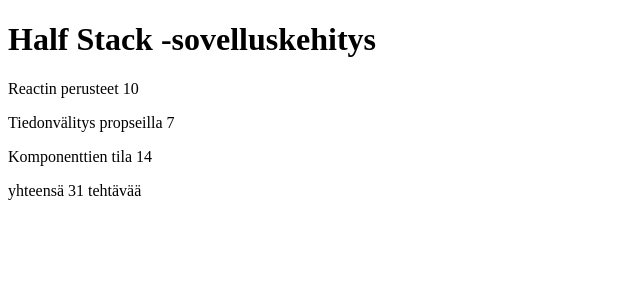
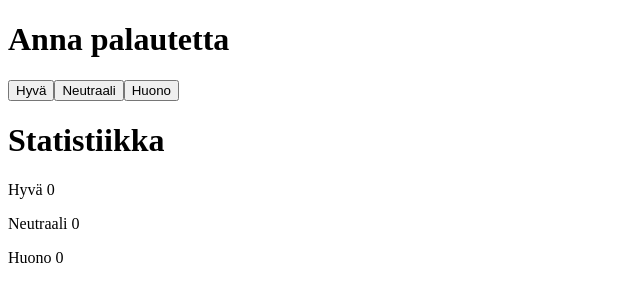
Before and after one commit to oharkonsalo/TKT21009, a React (Create React App) app in the folder osa1/: page / in a window 1280 px wide. Shown: the top 302 px of the page, without its empty margins (0-640 px from the left). Built offline with nearby package versions, Linux system fonts and the light colour scheme.

Commit message:
osa 1 tehtävä 1.6 (unicafe)

```diff
--- a/osa1/src/index.js
+++ b/osa1/src/index.js
@@ -1,77 +1,53 @@
 import React from 'react'
 import ReactDOM from 'react-dom'
 
+class App extends React.Component {
+    constructor(props) {
+      super(props)
+      this.state = {
+        hyva: 0,
+        neutraali: 0,
+        huono: 0
+      }
+    }
 
-const Otsikko = (props) => {
-    return (
-      <div>
-        <h1>{props.kurssi}</h1>
-      </div>
-    )
+    klikHyva = () => {
+      this.setState({
+        hyva: this.state.hyva + 1
+      })
+    }
+    klikNeutraali = () => {
+        this.setState({
+        neutraali: this.state.neutraali + 1
+        })
+      }
+    klikHuono = () => {
+      this.setState({
+        huono: this.state.huono + 1
+      })
+    }
+
+    render() {
+      return (
+        <div>
+          <div>
+          <h1>Anna palautetta</h1>
+            <button onClick={this.klikHyva}>Hyvä</button>
+            <button onClick={this.klikNeutraali}>Neutraali</button>
+            <button onClick={this.klikHuono}>Huono</button>
+            <h1>Statistiikka</h1>
+
+            <p>Hyvä {this.state.hyva}</p>
+            <p>Neutraali {this.state.neutraali}</p>
+            <p>Huono {this.state.huono}</p>
+          </div>
+        </div>
+      )
+    }
   }
-
-  const Sisalto = (props) => {
-    return (
-      <div>
-
-         <Osa osa={props.osat[0].nimi} tehtavia={props.osat[0].tehtavia} />
-         <Osa osa={props.osat[1].nimi} tehtavia={props.osat[1].tehtavia} />
-         <Osa osa={props.osat[2].nimi} tehtavia={props.osat[2].tehtavia} />
-
-      </div>
-    )
-  }
-
-  const Osa = (props) => {
-    return (
-      <div>
-         <p>{props.osa} {props.tehtavia}</p>
-
-      </div>
-    )
-  }
-
-  const Yhteensa = (props) => {
-    return (
-      <div>
-      <p>yhteensä {props.osat[0].tehtavia + props.osat[1].tehtavia + props.osat[2].tehtavia} tehtävää</p>
-      </div>
-    )
-  }
-
-const App = () => {
 
 
 
-
-  const kurssi = {
-    nimi: 'Half Stack -sovelluskehitys',
-    osat: [
-      {
-        nimi: 'Reactin perusteet',
-        tehtavia: 10
-      },
-      {
-        nimi: 'Tiedonvälitys propseilla',
-        tehtavia: 7
-      },
-      {
-        nimi: 'Komponenttien tila',
-        tehtavia: 14
-      }
-    ]
-  }
-
-
-  return (
-    <div>
-      <Otsikko kurssi={kurssi.nimi} />
-      <Sisalto osat={kurssi.osat} />
-      <Yhteensa osat={kurssi.osat} />
-
-    </div>
-  )
-}
 
 ReactDOM.render(
   <App />,
```
